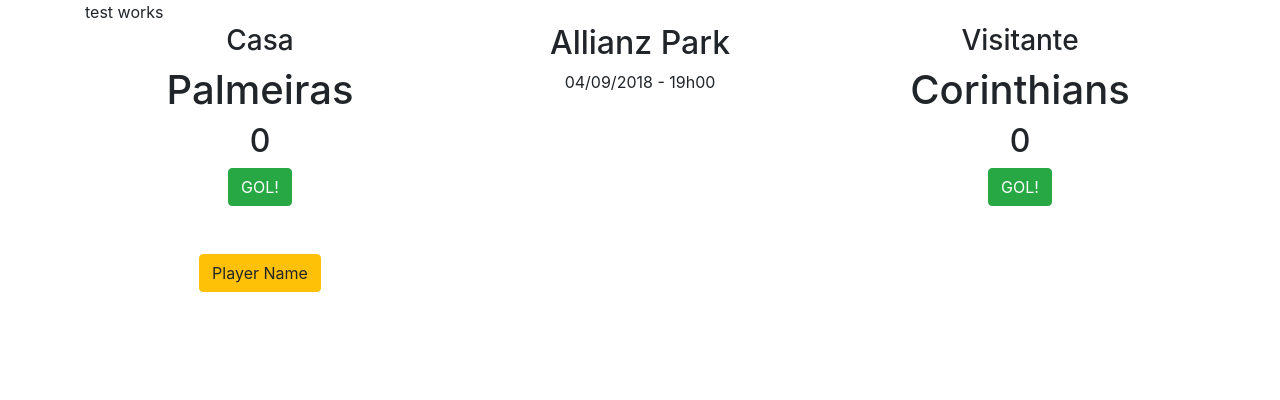
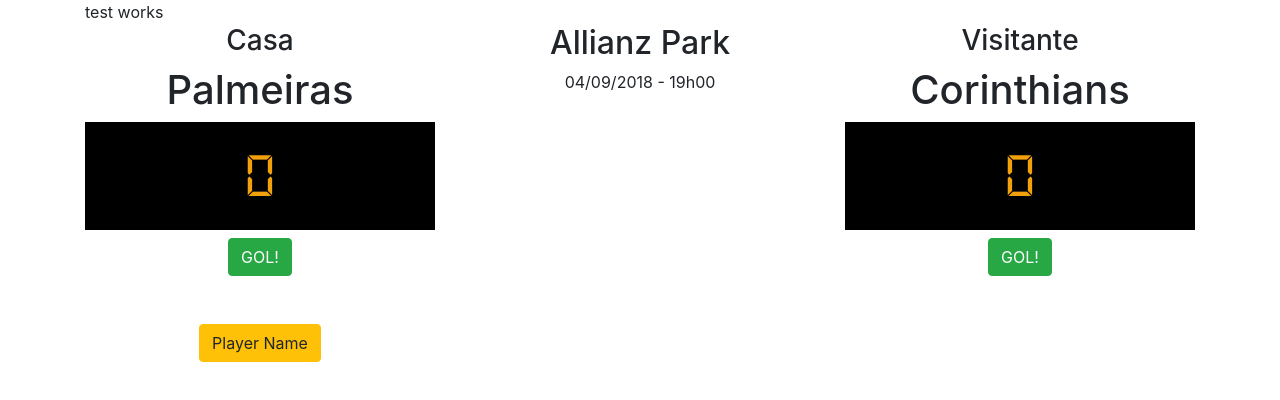
Before and after one commit to FelipeVegners/placar-react, a React (Create React App) app: page / in a window 1280 px wide. Shown: the top 400 px of the page. Built offline with nearby package versions, Linux system fonts and the light colour scheme.

Commit message:
Placar Container Styles

```diff
--- /dev/null
+++ b/src/components/PlacarContainer.css
@@ -0,0 +1,14 @@
+@font-face {
+    font-family: 'ds-digi';
+    font-style: normal;
+    font-weight: 400;
+    src: url('../assets/fonts/ds-digi.TTF');
+}
+
+.view-goals {
+    font-family: 'ds-digi';
+    font-size: 4rem;
+    color: rgb(243, 161, 10);
+    padding: 1rem 1.5rem;
+    background: #000;
+}
--- a/src/components/Time.jsx
+++ b/src/components/Time.jsx
@@ -1,13 +1,14 @@
 import React from 'react'
 
 import BotaoGol from './BotaoGol'
+import './PlacarContainer.css'
 
 export default class Time extends React.Component {
     render() {
         return (
             <div>
                 <h1>{ this.props.nome }</h1>
-                <h2>{ this.props.gols }</h2>
+                <h2 className="view-goals">{ this.props.gols }</h2>
                 <BotaoGol marcarGol={ this.props.marcarGol } />
             </div>
         )
```
Also changed, not shown: src/assets/fonts/ds-digi-b.TTF (added), src/assets/fonts/ds-digi.TTF (added).
